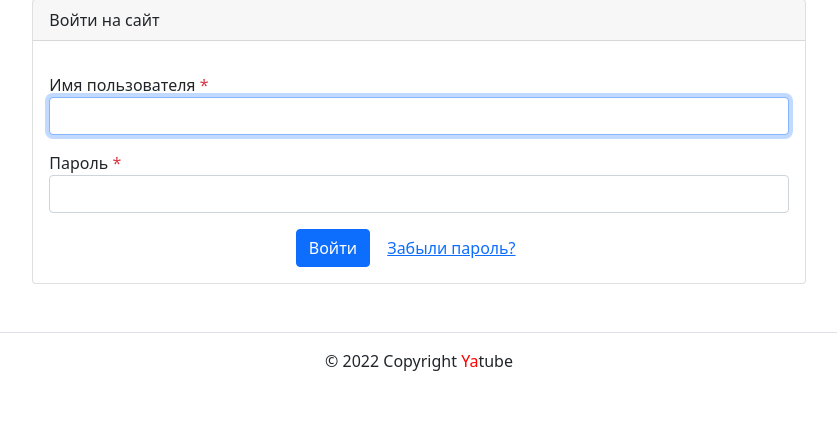
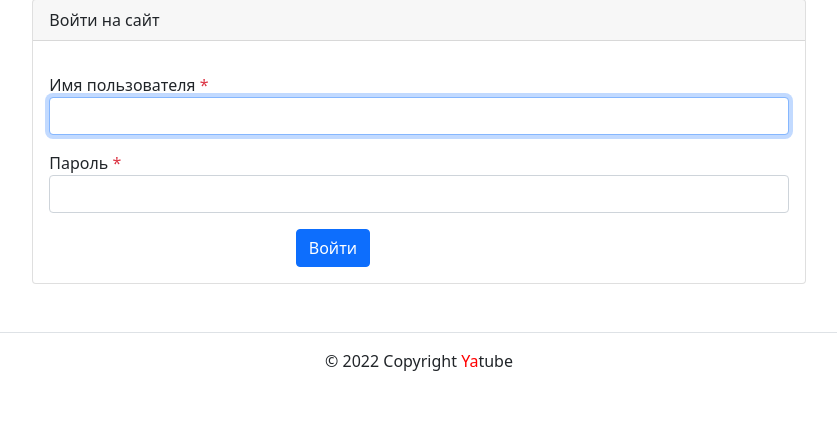
Before and after one commit to Vitaly1996/hw02_community, a Django app: page /auth/login/ in a window 1280 px wide. Shown: the part 105-536 px from the top of the page, without its empty margins (221-1058 px from the left). Run offline with Django 3.2, Linux system fonts and the light colour scheme; some libraries are stand-ins or nearby versions.

Commit message:
CR. Миграции

```diff
--- /dev/null
+++ b/yatube/posts/migrations/__init__.py
@@ -0,0 +1,2 @@
+#!-*-coding:utf-8-*-
+__author__ = 'vi'
--- a/yatube/templates/users/login.html
+++ b/yatube/templates/users/login.html
@@ -59,10 +59,19 @@
             <button type="submit" class="btn btn-primary">
               Войти
             </button>
+
+{#            # FIXME: у тебя нет в url, с названием 'users:password_reset_form#}
+
+{#            Здесь В шаблоне, изначально была подсказка, что делать. #}
+
             <!-- Тест на внимательность. Без переопределения шаблона этого адреса
             не существует. Нужно что-то делать, иначе все упадет -->
-            <a href="{% url 'users:password_reset_form' %}" class="btn btn-link">
-              Забыли пароль?
+
+{#            # Я закомментил эту строку, работать будет. Тебе нужно сделать так, как написано в подсказке вверху#}
+{#            <a href="{% url 'users:password_reset_form' %}" class="btn btn-link">#}
+{#              Забыли пароль?#}
+
+
             </a>
           </div>
           </form>
```
Also changed, not shown: yatube/posts/migrations/0001_initial.py (added), yatube/posts/migrations/0002_auto_20220401_2035.py (added).
